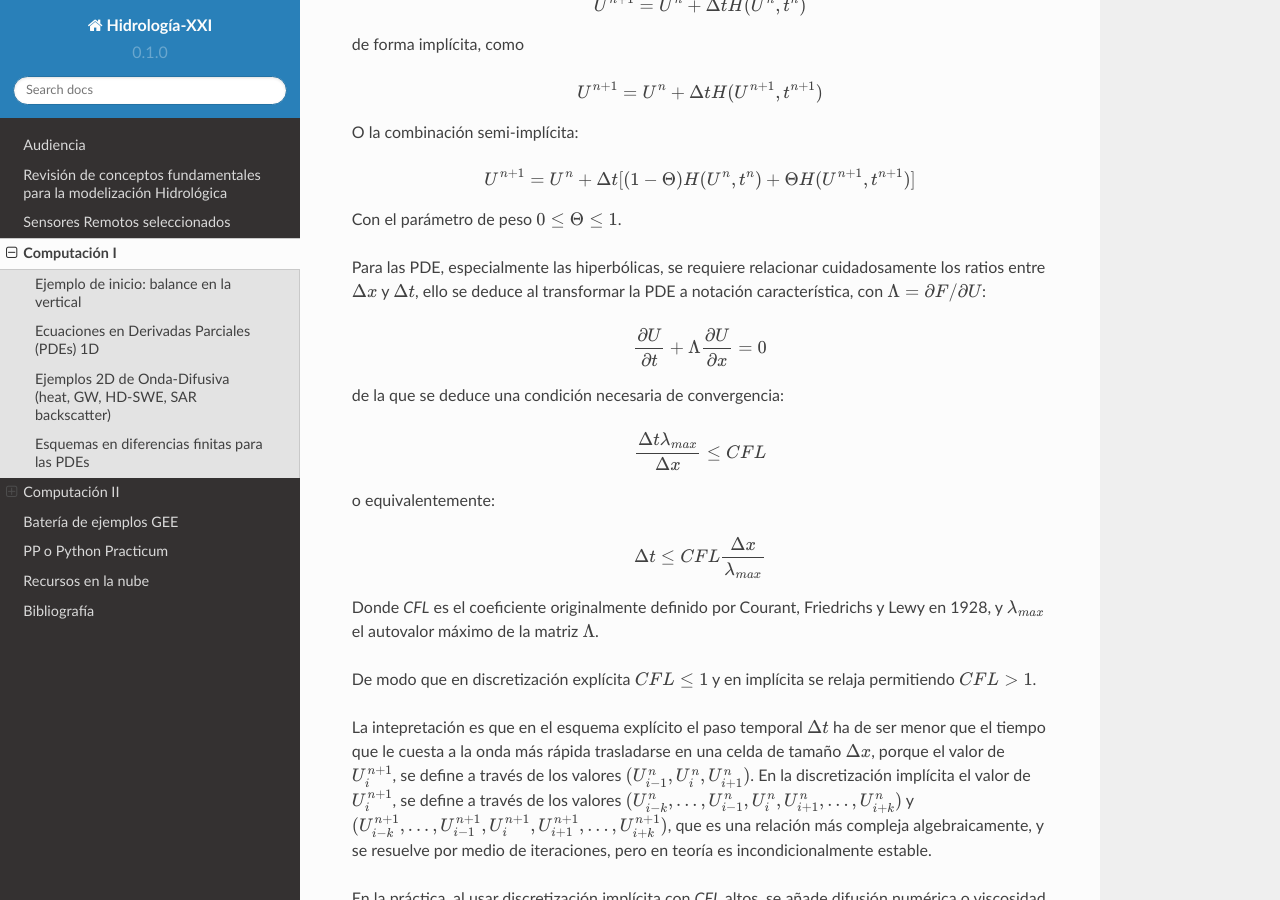
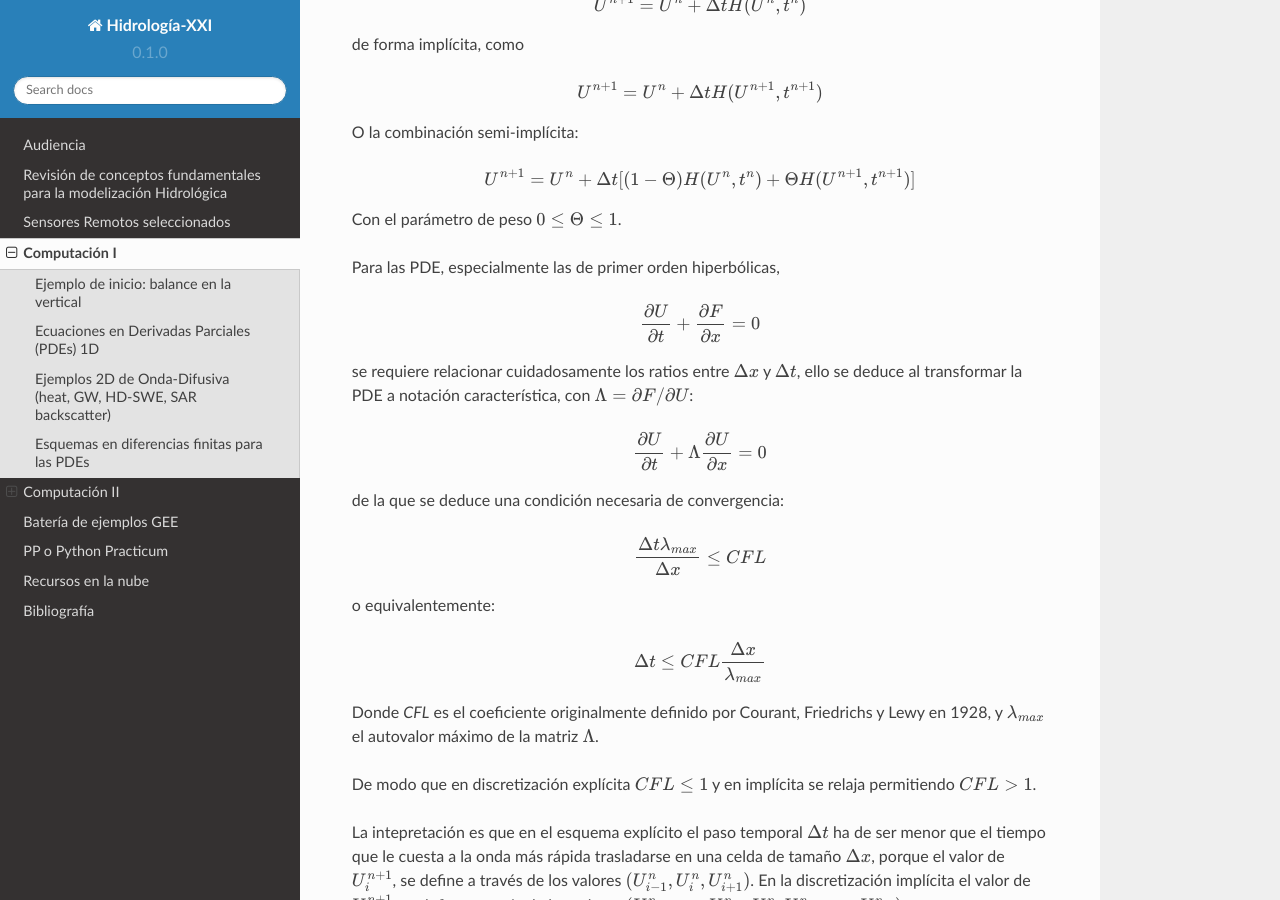
Before and after one commit to ivillamadrid/HidrologiaXXI, a Sphinx documentation site: the page built from docs/source/computacion.rst, in a window 1280 px wide and 900 px high, scrolled down 2099 px. Built offline with Sphinx 7.4.7 and the Read the Docs theme 2.0.0, drawn with Linux system fonts in a browser that asks for light colours.

Commit message:
Update computacion.rst

```diff
--- a/docs/source/computacion.rst
+++ b/docs/source/computacion.rst
@@ -104,7 +104,11 @@ O la combinación semi-implícita:
 
 Con el parámetro de peso :math:`0 \le \Theta \le 1`.
 
-Para las PDE, especialmente las hiperbólicas, se requiere relacionar cuidadosamente los ratios entre :math:`\Delta x` y :math:`\Delta t`, ello se deduce al transformar la PDE a
+Para las PDE, especialmente las de primer orden hiperbólicas,
+
+.. math:: \frac{\partial U}{\partial t} + \frac{\partial F}{\partial x}=0
+
+se requiere relacionar cuidadosamente los ratios entre :math:`\Delta x` y :math:`\Delta t`, ello se deduce al transformar la PDE a
 notación característica, con :math:`\Lambda=\partial F / \partial U`:
 
 .. math:: \frac{\partial U}{\partial t} + \Lambda \frac{\partial U}{\partial x}=0
```
